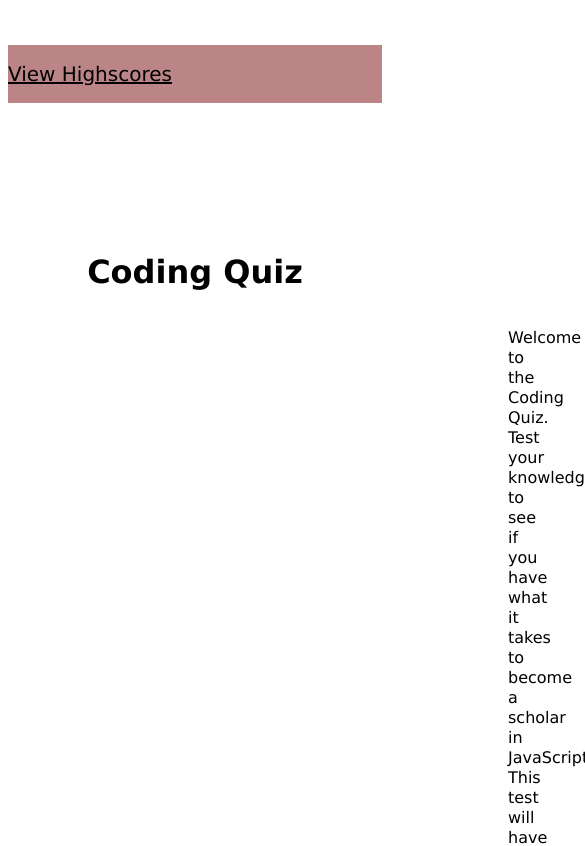
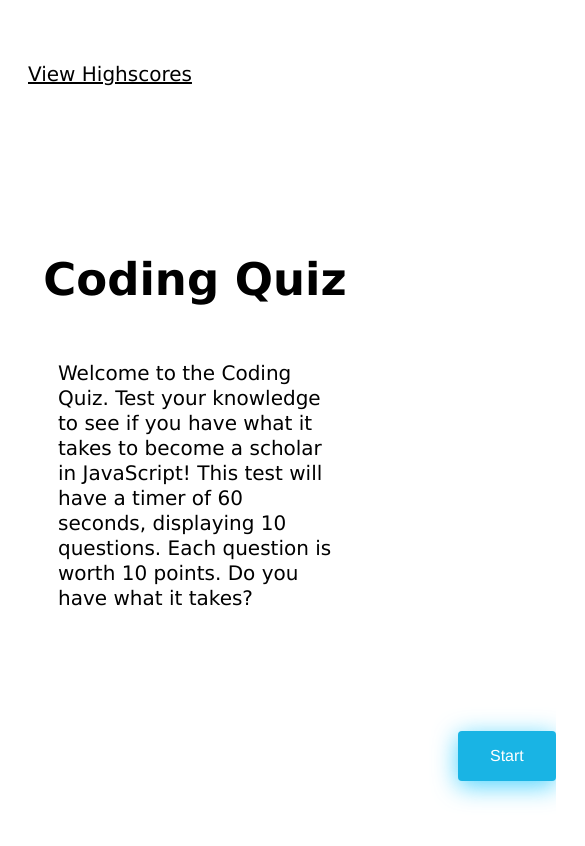
Before and after one commit to DJonJasmine/Test-Your-Coding, a plain HTML site: page index.html in a window 390 px wide. Shown: the top 846 px of the page, 585 px wide, since content can reach past the window. Drawn offline with Linux system fonts and the light colour scheme.

Commit message:
updated css file

```diff
--- a/assets/css/style.css
+++ b/assets/css/style.css
@@ -27,23 +27,171 @@ p {
     line-height: 20px;
 }
 
-/* Tablets - header changes color */
-@media screen and (max-width: 992px) {
-    header {
+.btn{
+    font-family: 'Helvetica', 'Arial', sans-serif;
+    display: inline-block;
+    font-size: 16px;
+    padding: 16px 32px;
+    margin-top: 100px;
+    margin-bottom: 60px;
+    margin-left: 450px;
+    -webkit-appearance: none;
+    appearance: none;
+    background-color: #19b4e4;
+    color: #fff;
+    border-radius: 4px;
+    border: none;
+    cursor: pointer;
+    position: relative;
+    transition: transform ease-in 0.1s, box-shadow ease-in 0.25s;
+    box-shadow: 0 5px 25px #05c3fdb6;
+}
 
+.btn:before, .btn:after{
+    position: absolute;
+    content: '';
+    display: block;
+    width: 140%;
+    height: 100%;
+    left: -20%;
+    z-index: -1000;
+    transition: all ease-in-out 0.5s;
+    background-repeat: no-repeat;
+}
+
+.btn:before{
+    display: none;
+    top: -75%;
+    background-image:
+      radial-gradient(circle, #19b4e4
+ 20%, transparent 20%),
+      radial-gradient(circle,  transparent 20%, #19b4e4
+ 20%, transparent 30%),
+      radial-gradient(circle, #19b4e4
+ 20%, transparent 20%),
+      radial-gradient(circle, #19b4e4
+ 20%, transparent 20%),
+      radial-gradient(circle,  transparent 10%, #19b4e4
+ 15%, transparent 20%),
+      radial-gradient(circle, #19b4e4
+ 20%, transparent 20%),
+      radial-gradient(circle, #19b4e4
+ 20%, transparent 20%),
+      radial-gradient(circle, #19b4e4
+ 20%, transparent 20%),
+      radial-gradient(circle, #19b4e4
+ 20%, transparent 20%);
+    background-size: 10% 10%, 20% 20%, 15% 15%, 20% 20%, 18% 18%, 10% 10%, 15% 15%, 10% 10%, 18% 18%;
+    background-position: 0% 80%, -5% 20%, 10% 40%, 20% 0%, 30% 30%, 22% 50%, 50% 50%, 65% 20%, 85% 30%;
+}
+
+.btn:after{
+    display: none;
+    bottom: -75%;
+    background-image:
+      radial-gradient(circle, #19b4e4
+ 20%, transparent 20%),
+      radial-gradient(circle, #19b4e4
+ 20%, transparent 20%),
+      radial-gradient(circle,  transparent 10%, #19b4e4
+ 15%, transparent 20%),
+      radial-gradient(circle, #19b4e4
+ 20%, transparent 20%),
+      radial-gradient(circle, #19b4e4
+ 20%, transparent 20%),
+      radial-gradient(circle, #19b4e4
+ 20%, transparent 20%),
+      radial-gradient(circle, #19b4e4
+ 20%, transparent 20%);
+    background-size: 15% 15%, 20% 20%, 18% 18%, 20% 20%, 15% 15%, 10% 10%, 20% 20%;
+    background-position: 5% 90%, 10% 90%, 10% 90%, 15% 90%, 25% 90%, 25% 90%, 40% 90%, 55% 90%, 70% 90%;
+}
+
+.btn:active{
+    transform: scale(0.9);
+    background-color: darken(#19b4e4
+, 5%);
+    box-shadow: 0 2px 25px rgba(255, 0, 130, 0.2);
+}
+
+.btn.animate::before{
+    display: block;
+    animation: topBubbles ease-in-out 0.75s forwards;
+}
+.btn.btn.animate::after{
+    display: block;
+    animation: bottomBubbles ease-in-out 0.75s forwards;
+}
+
+@keyframes topBubbles {
+    0%{
+      background-position: 5% 90%, 10% 90%, 10% 90%, 15% 90%, 25% 90%, 25% 90%, 40% 90%, 55% 90%, 70% 90%;
+    }
+      50% {
+        background-position: 0% 80%, 0% 20%, 10% 40%, 20% 0%, 30% 30%, 22% 50%, 50% 50%, 65% 20%, 90% 30%;}
+   100% {
+      background-position: 0% 70%, 0% 10%, 10% 30%, 20% -10%, 30% 20%, 22% 40%, 50% 40%, 65% 10%, 90% 20%;
+    background-size: 0% 0%, 0% 0%,  0% 0%,  0% 0%,  0% 0%,  0% 0%;
     }
   }
 
-  /* Large smartphones - navbar changes color */
-  @media screen and (max-width: 768px) {
-    nav {
-      background-color: #bb8588;
+  @keyframes bottomBubbles {
+    0%{
+      background-position: 10% -10%, 30% 10%, 55% -10%, 70% -10%, 85% -10%, 70% -10%, 70% 0%;
+    }
+    50% {
+      background-position: 0% 80%, 20% 80%, 45% 60%, 60% 100%, 75% 70%, 95% 60%, 105% 0%;}
+   100% {
+      background-position: 0% 90%, 20% 90%, 45% 70%, 60% 110%, 75% 80%, 95% 70%, 110% 10%;
+    background-size: 0% 0%, 0% 0%,  0% 0%,  0% 0%,  0% 0%,  0% 0%;
     }
   }
 
-  /* Small smartphones - image placeholders change color */
-  @media screen and (max-width: 576px) {
-    .sample-img {
-      background-color: #8ac4ff;
+
+/* Tablets */
+@media screen and (max-width: 992px) {
+    h1 {
+        font-size: 45px;
     }
-  }
+
+    h2 {
+        margin-left: 50px;
+    }
+
+    p {
+        font-size: 20px;
+        margin-top: 40px;
+        margin-right: 200px;
+        margin-left: 200px;
+        line-height: 25px;
+    }
+}
+
+
+/* Large smartphones */
+@media screen and (max-width: 768px) {
+    h2 {
+        margin-left: 20px;
+    }
+
+    p {
+        margin-top: 20px;
+        margin-right: 90px;
+        margin-left: 90px;
+        line-height: 25px;
+    }
+}
+
+/* Small smartphones */
+@media screen and (max-width: 576px) {
+    h2 {
+        margin-left: 20px;
+    }
+
+    p {
+        margin-top: 25px;
+        margin-right: 50px;
+        margin-left: 50px;
+        line-height: 25px;
+    }
+}
--- a/index.html
+++ b/index.html
@@ -20,6 +20,10 @@
         <p>Welcome to the Coding Quiz. Test your knowledge
            to see if you have what it takes to become a scholar in JavaScript! This test will have a timer of 60 seconds, displaying 10 questions. Each question is worth 10 points. Do you have what it takes?
         </p>
+
+        <div class="card-footer">
+            <button id="start" class="btn">Start</button>
+          </div>
     </main>
 
 
--- a/script.js
+++ b/script.js
@@ -0,0 +1,17 @@
+var animateButton = function(e) {
+
+    e.preventDefault;
+    //reset animation
+    e.target.classList.remove('animate');
+
+    e.target.classList.add('animate');
+    setTimeout(function(){
+      e.target.classList.remove('animate');
+    },700);
+  };
+
+  var bubblyButtons = document.getElementsByClassName("btn");
+
+  for (var i = 0; i < bubblyButtons.length; i++) {
+    bubblyButtons[i].addEventListener('click', animateButton, false);
+  }
```
